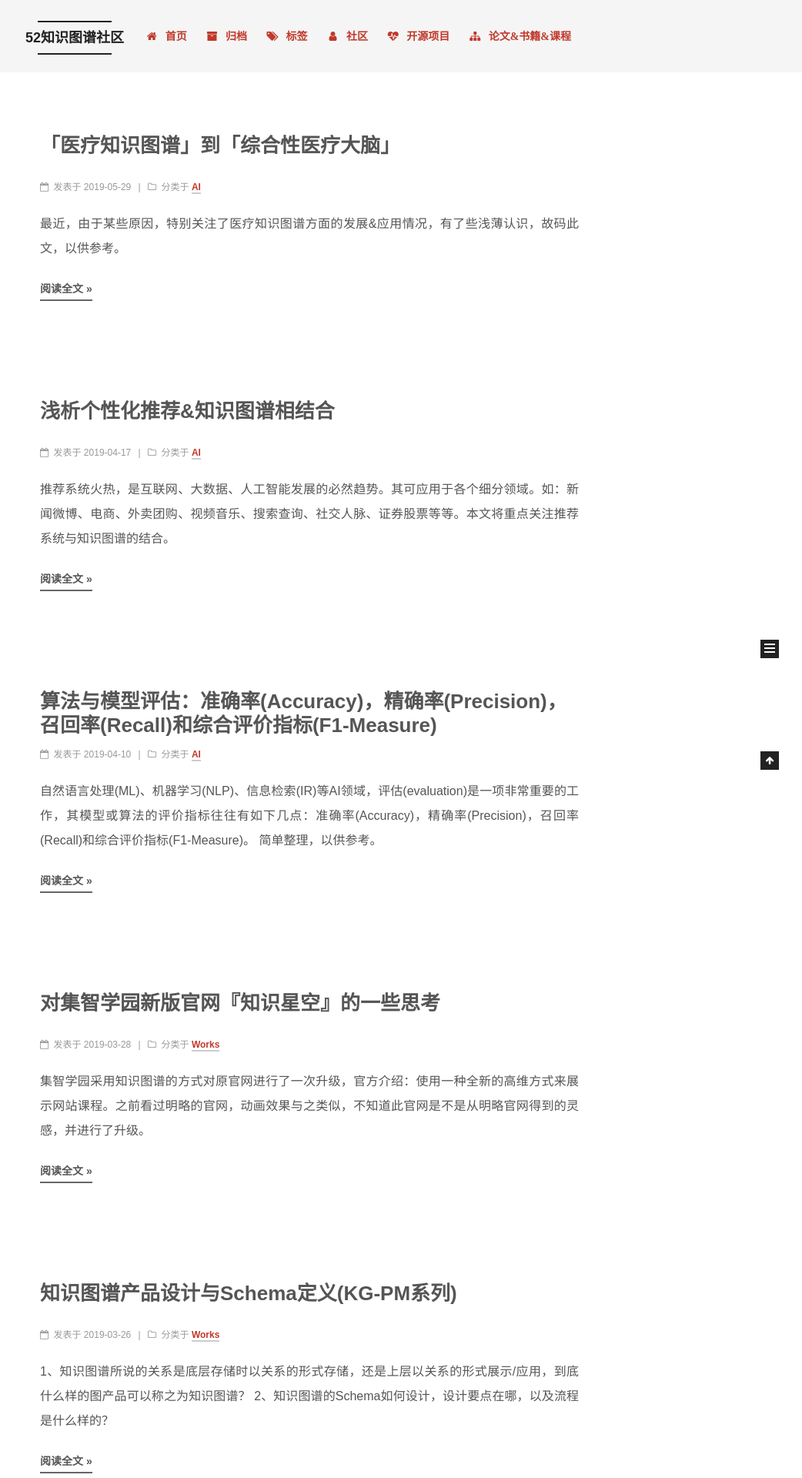
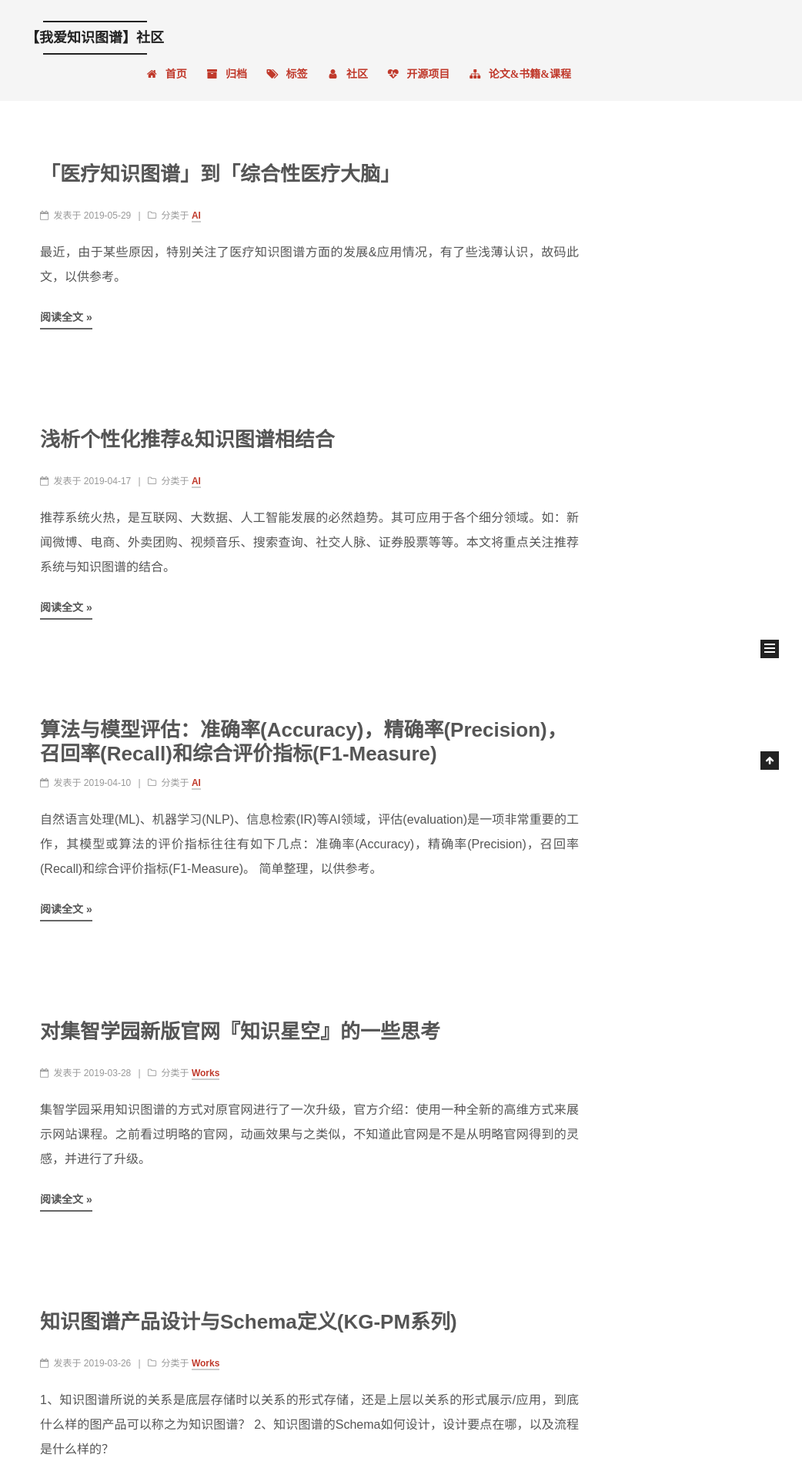
Before and after one commit to jingshui2014/52kg, a Jekyll site: the page built from index.html, in a window 1280 px wide. Shown: the top 1920 px of the page at 77% size, without its empty margins (238-1280 px from the left). Built offline with Jekyll 4.4.1, drawn with Linux system fonts in a browser that asks for light colours; some web fonts are replaced; the list of posts is cut into pages by our own code; comment, search, counter and statistics services are not loaded.

Commit message:
Update _config.yml

```diff
--- a/_config.yml
+++ b/_config.yml
@@ -4,7 +4,7 @@
 # ---------------------------------------------------------------
 
 # Site
-title: 52知识图谱社区
+title: 【我爱知识图谱】社区
 subtitle: 52kg-I·Love·KnowledgeGraph
 description: 建立知识图谱爱好者社区
 author: 52知识图谱
```
